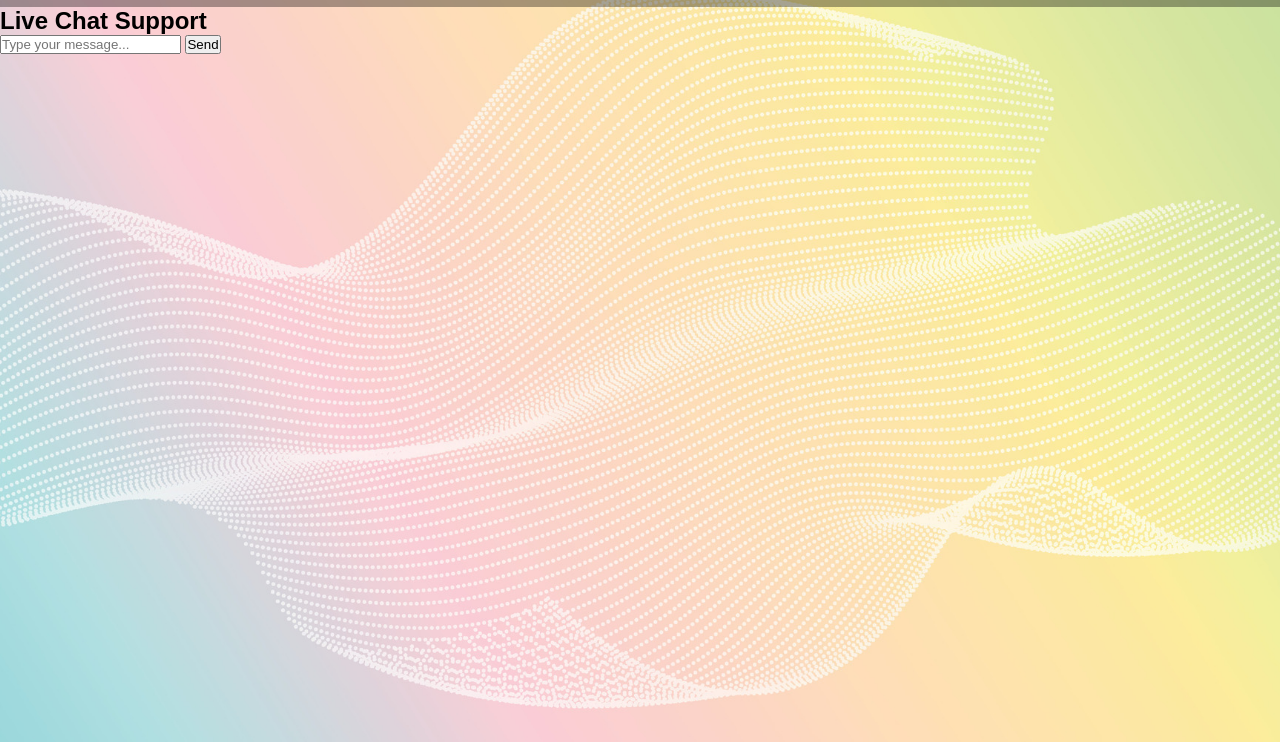
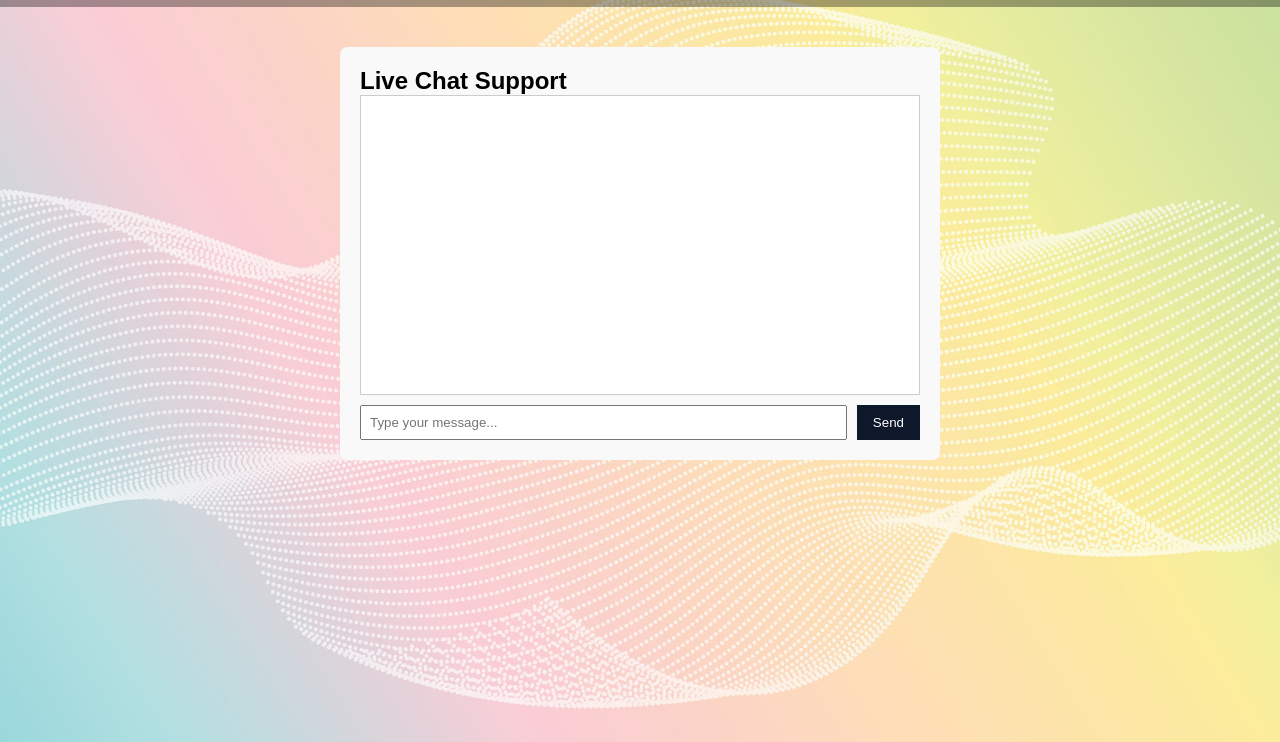
Before and after one commit to Soumya5704/FirstAidConnect, a plain HTML site: page community.html in a window 1280 px wide. Shown: the part 58-800 px from the top of the page. Drawn offline with Linux system fonts and the light colour scheme.

Commit message:
Update style.css

```diff
--- a/style.css
+++ b/style.css
@@ -136,3 +136,47 @@ body {
 .suggestion-item:hover {
     background-color: #f0f0f0;
 }
+
+.chat-container {
+    max-width: 600px;
+    margin: 40px auto;
+    background: #f9f9f9;
+    padding: 20px;
+    border-radius: 8px;
+}
+
+.chat-box {
+    height: 300px;
+    border: 1px solid #ccc;
+    padding: 10px;
+    overflow-y: auto;
+    margin-bottom: 10px;
+    background: #fff;
+}
+
+.user-message {
+    background: #1e293b;
+    color: white;
+    padding: 8px 12px;
+    margin: 6px 0;
+    border-radius: 6px;
+    width: fit-content;
+}
+
+.chat-input {
+    display: flex;
+    gap: 10px;
+}
+
+.chat-input input {
+    flex: 1;
+    padding: 8px;
+}
+
+.chat-input button {
+    padding: 8px 16px;
+    background: #0f172a;
+    color: white;
+    border: none;
+    cursor: pointer;
+}
```
